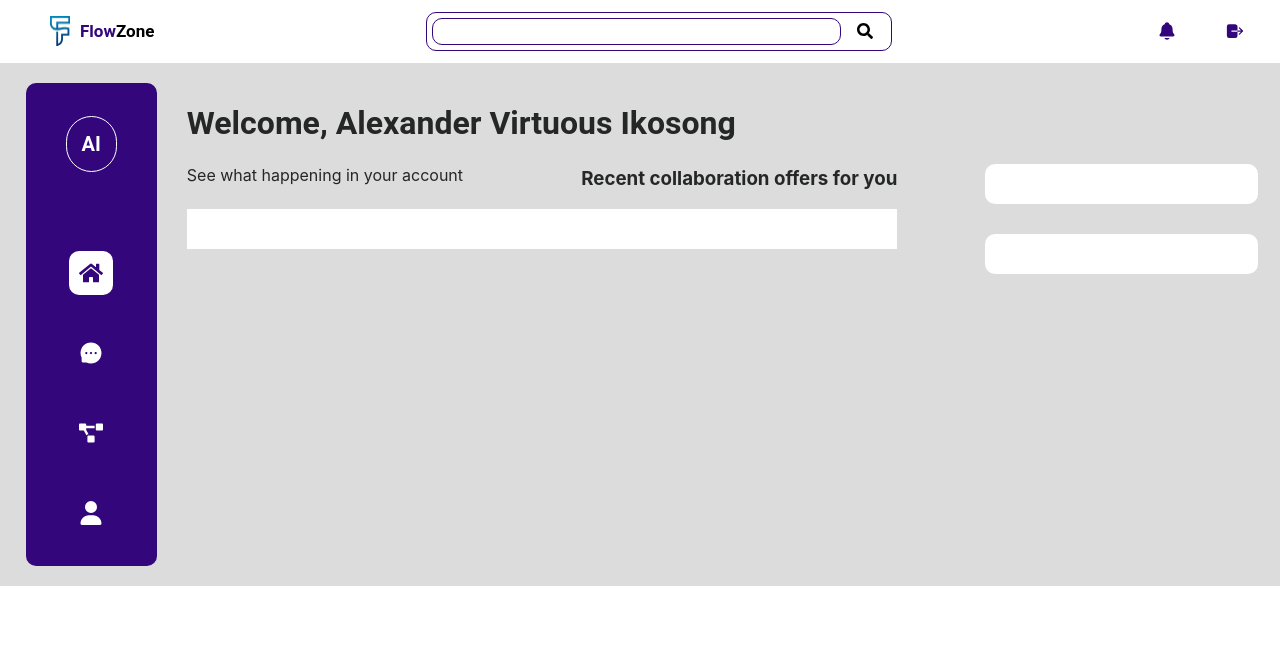
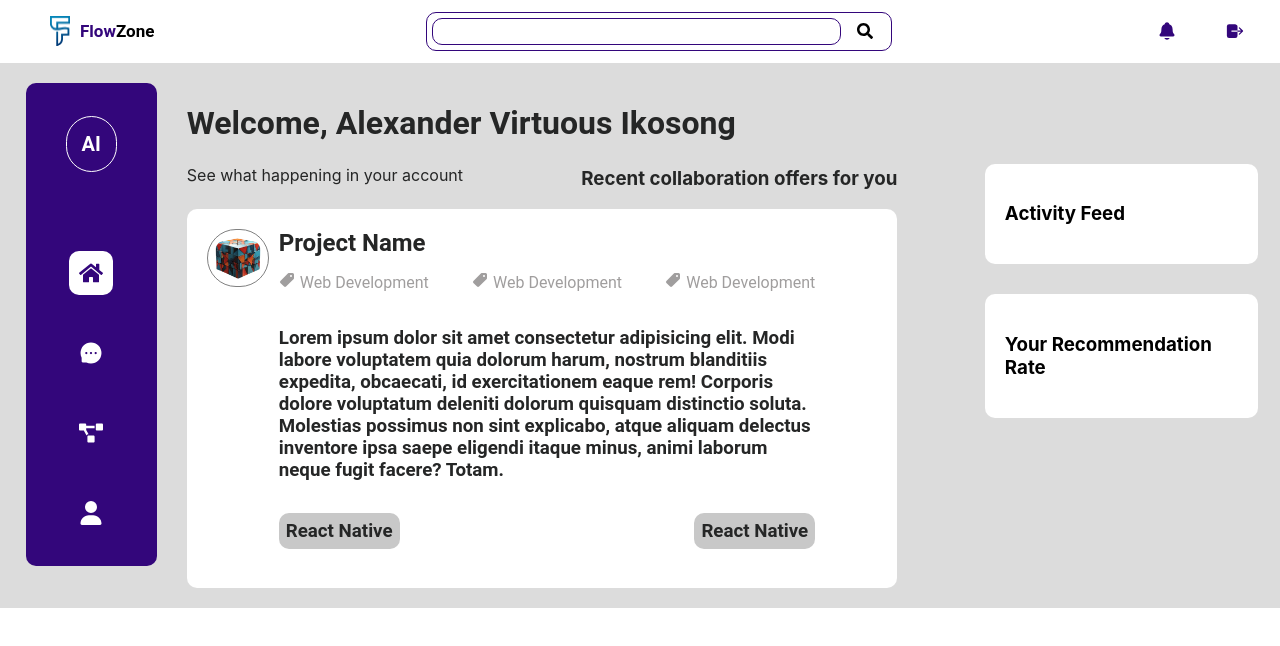
Before and after one commit to ikosong1406/flowzonefrontend, a React (Create React App) app: page /dashboard in a window 1280 px wide. Shown: the top 646 px of the page. Built offline with nearby package versions, Linux system fonts and the light colour scheme.

Commit message:
new file:   src/images/group.jpeg 	modified:   src/pages/Home.jsx 	modified:   src/pages/Login.jsx 	modified:   src/pages/Register.jsx 	modified:   src/styles/Home.css 	modified:   src/styles/Login.css 	modified:   src/styles/Register.css

```diff
--- a/src/pages/Home.jsx
+++ b/src/pages/Home.jsx
@@ -1,5 +1,7 @@
 import React from "react";
 import "../styles/Home.css";
+import cube from "../images/cube.png";
+import { IoPricetag } from "react-icons/io5";
 
 const Home = () => {
   return (
@@ -13,11 +15,49 @@ const Home = () => {
             <p>See what happening in your account</p>
             <h3>Recent collaboration offers for you</h3>
           </div>
-          <div className="homeDiv212"></div>
+          <div className="homeDiv212">
+            <div className="homeDiv2121">
+              <img src={cube} alt="" />
+            </div>
+            <div className="homeDiv2122">
+              <h2>Project Name</h2>
+              <div className="homeDiv21221">
+                <p style={{ color: "#a09e9e", marginTop: -5 }}>
+                  <IoPricetag style={{ marginRight: 5 }} />
+                  Web Development
+                </p>
+                <p style={{ color: "#a09e9e", marginTop: -5 }}>
+                  <IoPricetag style={{ marginRight: 5 }} />
+                  Web Development
+                </p>
+                <p style={{ color: "#a09e9e", marginTop: -5 }}>
+                  <IoPricetag style={{ marginRight: 5 }} />
+                  Web Development
+                </p>
+              </div>
+              <h3>
+                Lorem ipsum dolor sit amet consectetur adipisicing elit. Modi
+                labore voluptatem quia dolorum harum, nostrum blanditiis
+                expedita, obcaecati, id exercitationem eaque rem! Corporis
+                dolore voluptatum deleniti dolorum quisquam distinctio soluta.
+                Molestias possimus non sint explicabo, atque aliquam delectus
+                inventore ipsa saepe eligendi itaque minus, animi laborum neque
+                fugit facere? Totam.
+              </h3>
+              <div className="homeDiv21222">
+                <h3>React Native</h3>
+                <h3>React Native</h3>
+              </div>
+            </div>
+          </div>
         </div>
         <div className="homeDiv22">
-          <div className="homeDiv221"></div>
-          <div className="homeDiv222"></div>
+          <div className="homeDiv221">
+            <h3>Activity Feed</h3>
+          </div>
+          <div className="homeDiv222">
+            <h3>Your Recommendation Rate</h3>
+          </div>
         </div>
       </div>
     </div>
--- a/src/pages/Login.jsx
+++ b/src/pages/Login.jsx
@@ -8,6 +8,7 @@ import { GiPadlock } from "react-icons/gi";
 const Login = () => {
   return (
     <div className="loginDiv1">
+      <div className="loginDiv3"></div>
       <div className="loginDiv2">
         <div className="loginDiv21">
           <NavLink to="/" className="logoDiv">
--- a/src/pages/Register.jsx
+++ b/src/pages/Register.jsx
@@ -9,6 +9,7 @@ import { GiPadlock } from "react-icons/gi";
 const Register = () => {
   return (
     <div className="registerDiv1">
+      <div className="registerDiv3"></div>
       <div className="registerDiv2">
         <div className="registerDiv21">
           <NavLink to="/" className="logoDiv">
--- a/src/styles/Home.css
+++ b/src/styles/Home.css
@@ -27,6 +27,44 @@
 .homeDiv212 {
   background-color: var(--white);
   padding: 20px;
+  display: flex;
+  border-radius: 10px;
+}
+
+.homeDiv2121 {
+}
+
+.homeDiv2121 img {
+  width: 50px;
+  border: 1px solid gray;
+  padding: 5px;
+  border-radius: 100px;
+}
+
+.homeDiv2122 {
+  margin-left: 10px;
+  margin-top: -20px;
+  color: var(--black);
+  font-family: "Roboto", sans-serif;
+  width: 80%;
+}
+
+.homeDiv21221 {
+  display: flex;
+  width: 100%;
+  justify-content: space-between;
+}
+
+.homeDiv21222 {
+  display: flex;
+  justify-content: space-between;
+  margin-top: -5px;
+}
+
+.homeDiv21222 h3 {
+  background-color: #c8c8c8;
+  padding: 7px;
+  border-radius: 10px;
 }
 
 .homeDiv22 {
--- a/src/styles/Login.css
+++ b/src/styles/Login.css
@@ -1,8 +1,15 @@
 .loginDiv1 {
-  background-image: url(../images/loginBack.jpg);
+  display: flex;
+  width: 100%;
+}
+
+.loginDiv3 {
+  background-image: url(../images/team.png);
   background-position: center;
   background-repeat: no-repeat;
   background-size: cover;
+  width: 50%;
+  height: 100vh;
 }
 
 .loginDiv2 {
@@ -10,9 +17,8 @@
   background-color: var(--white);
   padding-left: 100px;
   padding-right: 100px;
-  padding-top: 57px;
-  padding-bottom: 50px;
-  margin-left: 48.6%;
+  padding-top: 20px;
+  padding-bottom: 20px;
 }
 
 .loginDiv22 {
--- a/src/styles/Register.css
+++ b/src/styles/Register.css
@@ -1,8 +1,15 @@
 .registerDiv1 {
-  background-image: url(../images/loginBack.jpg);
+  display: flex;
+  width: 100%;
+}
+
+.registerDiv3 {
+  background-image: url(../images/team.png);
   background-position: center;
   background-repeat: no-repeat;
   background-size: cover;
+  width: 50%;
+  height: 150vh;
 }
 
 .registerDiv2 {
@@ -10,9 +17,8 @@
   background-color: var(--white);
   padding-left: 100px;
   padding-right: 100px;
-  padding-top: 40px;
-  padding-bottom: 50px;
-  margin-left: 48.6%;
+  padding-top: 20px;
+  padding-bottom: 20px;
 }
 
 .registerDiv22 {
```
Also changed, not shown: src/images/group.jpeg (added).
